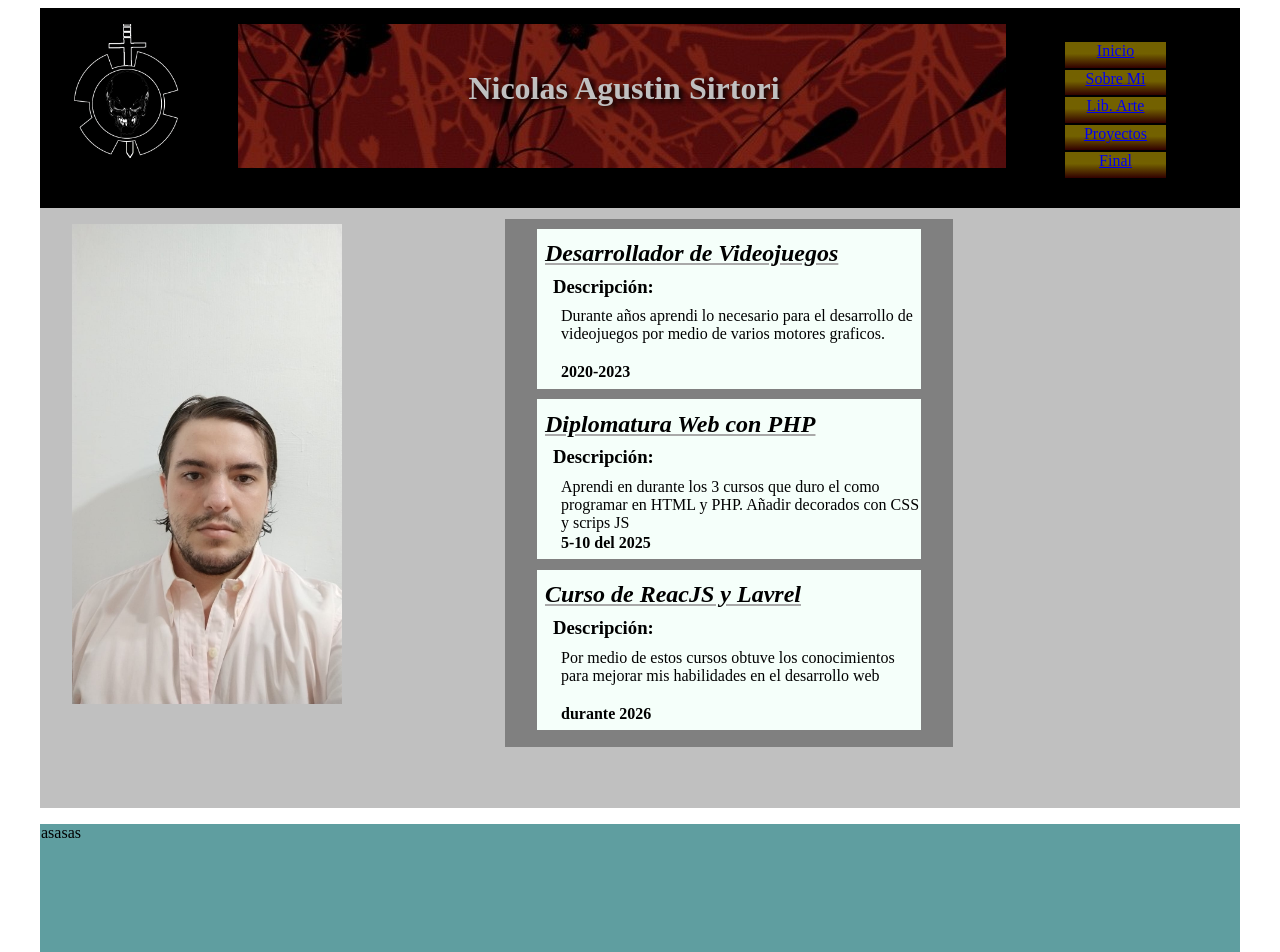
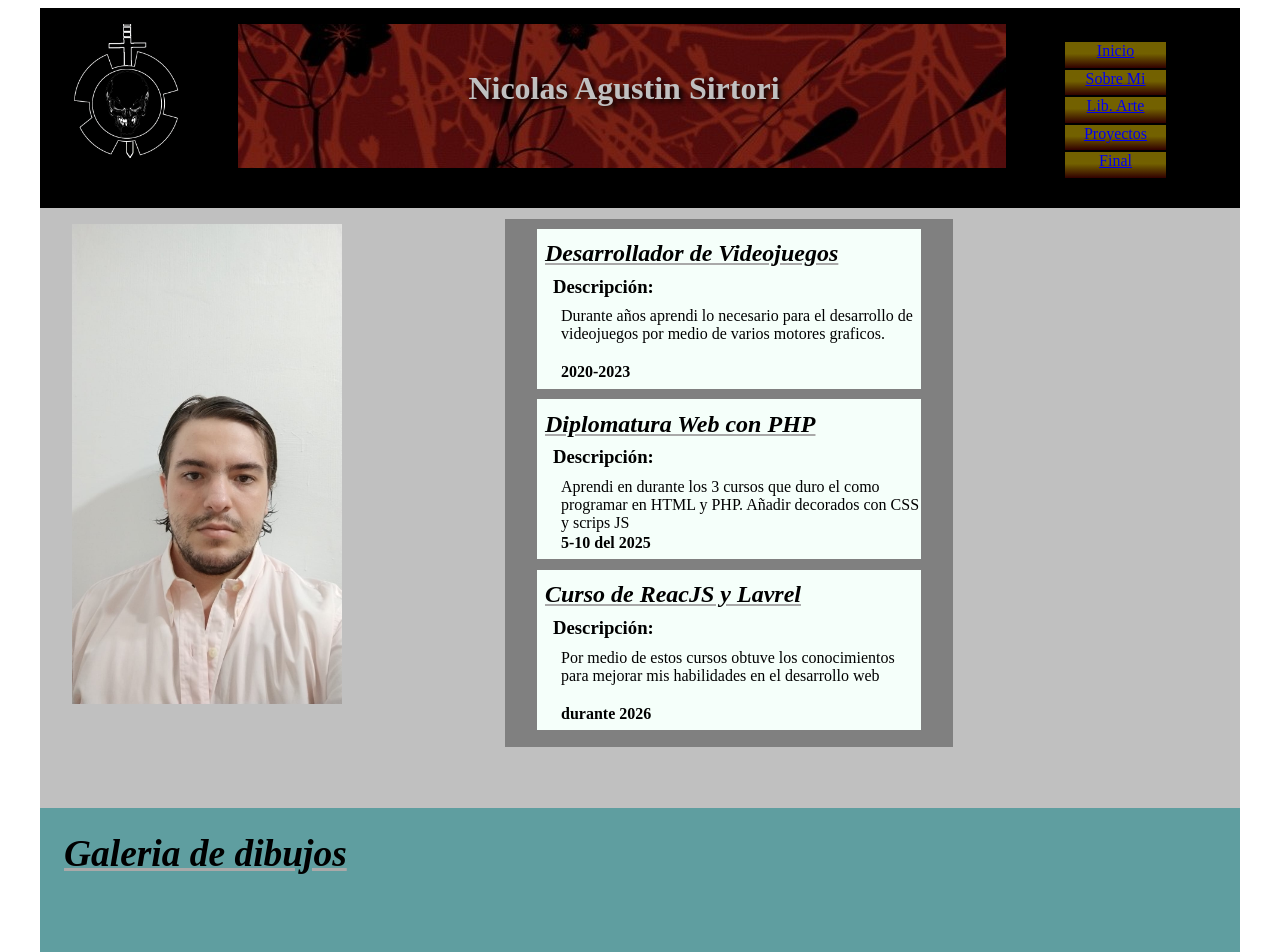
Before and after one commit to Robertsnights/my-app, a React (Vite) app: page / in a window 1280 px wide. Shown: the top 952 px of the page. Built offline with nearby package versions, Linux system fonts and the light colour scheme.

Commit message:
por hincha pelotas

```diff
--- a/src/creadores/Creador.css
+++ b/src/creadores/Creador.css
@@ -34,3 +34,21 @@
 	margin-top: 0.5rem;
 	margin-left: 1.5rem;
 }
+.Titulo{
+	margin-left: 0.5rem;
+	position:relative;
+	margin-top: 1rem;
+	height: 1rem;
+	width: 19rem;
+	text-decoration: underline darkgray;
+	font-style: italic;
+}
+.Espacio{
+	font-size: 32px;
+	margin-top: 0.5rem;
+	position: relative;
+	margin-left: 1rem;
+	width: 4rem;
+	height: 3rem;
+	float:left;
+}
--- a/src/creadores/zonaCreador.jsx
+++ b/src/creadores/zonaCreador.jsx
@@ -9,3 +9,12 @@ export function DivText ({Titulo, Descripcion, anio}){
 		</div>
 	)
 }
+
+export function Galeria(){
+	const valor=0
+	return(
+		<div className="Espacio">
+			<h3 className="Titulo">Galeria de dibujos</h3>
+		</div>
+	)
+}
--- a/src/galeria.jsx
+++ b/src/galeria.jsx
@@ -1,10 +1,8 @@
+import {Galeria} from './creadores/zonaCreador.jsx'
 export function Detalles(){
-
 	return(
 		<>
-		<div>
-			<p>asasas</p>
-		</div>
+			<Galeria />
 		</>
 	)
 }
```
